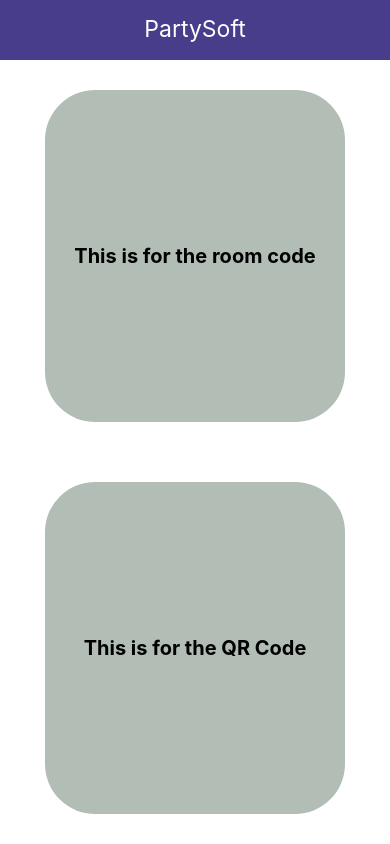
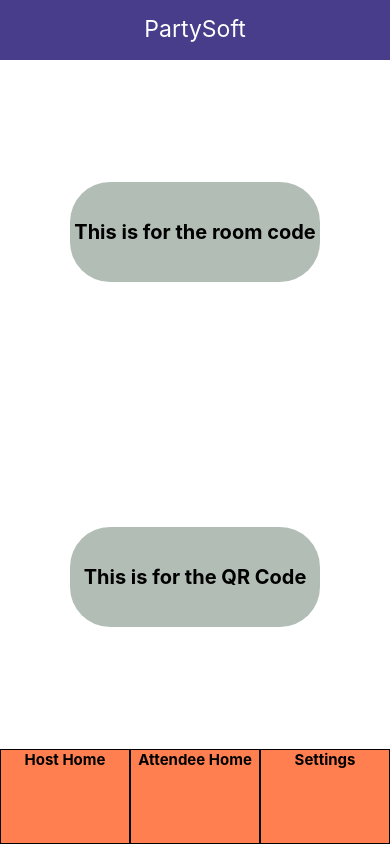
Before and after one commit to chrisc13/PartySoft, a React Native app in the folder partysoft/: screen / in a window 390 px wide. Built offline with nearby package versions, Linux system fonts and the light colour scheme.

Commit message:
tab navigation

```diff
--- a/partysoft/common/masterNavigation.js
+++ b/partysoft/common/masterNavigation.js
@@ -1,14 +1,36 @@
 import React from 'react';
-import { Text, View } from 'react-native';
+import { Text, View, StyleSheet} from 'react-native';
 
 const masterNavigation = () => {
   return (
-    <View>
-        <Text>
-            This is master nav
+    <View style={styles.container}>
+        <Text style={styles.tabs}>
+            Host Home
+        </Text>
+        <Text style={styles.tabs}>
+            Attendee Home
+        </Text>
+        <Text style={styles.tabs}>
+            Settings
         </Text>
     </View>
   );
 }
 
+const styles = StyleSheet.create({
+    container: {
+        flex: 1,
+        flexDirection: 'row'
+    },
+    tabs: {
+      flex: 1,
+      fontWeight: 'bold',
+      fontSize: 15,
+      backgroundColor: 'coral',
+      borderWidth: 1,
+      textAlign: 'center',
+      textAlignVertical: 'center'
+    }
+  });
+
 export default masterNavigation;
--- a/partysoft/package.json
+++ b/partysoft/package.json
@@ -9,6 +9,7 @@
     "web": "expo start --web"
   },
   "dependencies": {
+    "@react-navigation/native": "^6.1.6",
     "expo": "~48.0.4",
     "expo-splash-screen": "~0.18.1",
     "expo-status-bar": "~1.4.4",
--- a/partysoft/views/attendee/attendeeHomeView.js
+++ b/partysoft/views/attendee/attendeeHomeView.js
@@ -2,6 +2,7 @@ import React from 'react';
 import { StyleSheet, Text, View } from 'react-native';
 
 import MasterHeader from '../../common/masterHeader';
+import MasterNavigation from '../../common/masterNavigation';
 
 const attendeeHomeView = () => {
   return (
@@ -10,12 +11,18 @@ const attendeeHomeView = () => {
     <MasterHeader/>
 
     <View style={styles.userOptions}>
-      <Text style={styles.userText}>This is for the room code</Text>
+      <View style={styles.optionSizing}>
+        <Text style={styles.userText}>This is for the room code</Text>
+      </View>
     </View>
 
     <View style={styles.userOptions}>
-      <Text style={styles.userText}>This is for the QR Code</Text>
+      <View style={styles.optionSizing}>
+        <Text style={styles.userText}>This is for the QR Code</Text>
+      </View>
     </View>
+
+    <MasterNavigation/>
 
     </View>
   );
@@ -26,12 +33,10 @@ const styles = StyleSheet.create({
     flex: 1,
     flexDirection: 'column'
   },
+  // only used to determine the size of the invisible space between header and navigation. Don't touch
   userOptions: {
-    flex: 1,
-    backgroundColor: '#B2BEB5',
-    borderRadius: 100 / 2,
-    width: 300,
-    height: 300,
+    flex: 3,
+    width: 250,
     margin: 30,
     justifyContent: 'center',
     alignSelf: 'center'
@@ -40,6 +45,13 @@ const styles = StyleSheet.create({
     fontSize: 20,
     fontWeight: 'bold',
     textAlign: 'center'
+  },
+  // optionSizing used to control the actual sizing of the room code and QR code area
+  optionSizing: {
+    backgroundColor: '#B2BEB5',
+    height: 100,
+    borderRadius: 40,
+    justifyContent: 'center'
   }
 });
 
```
